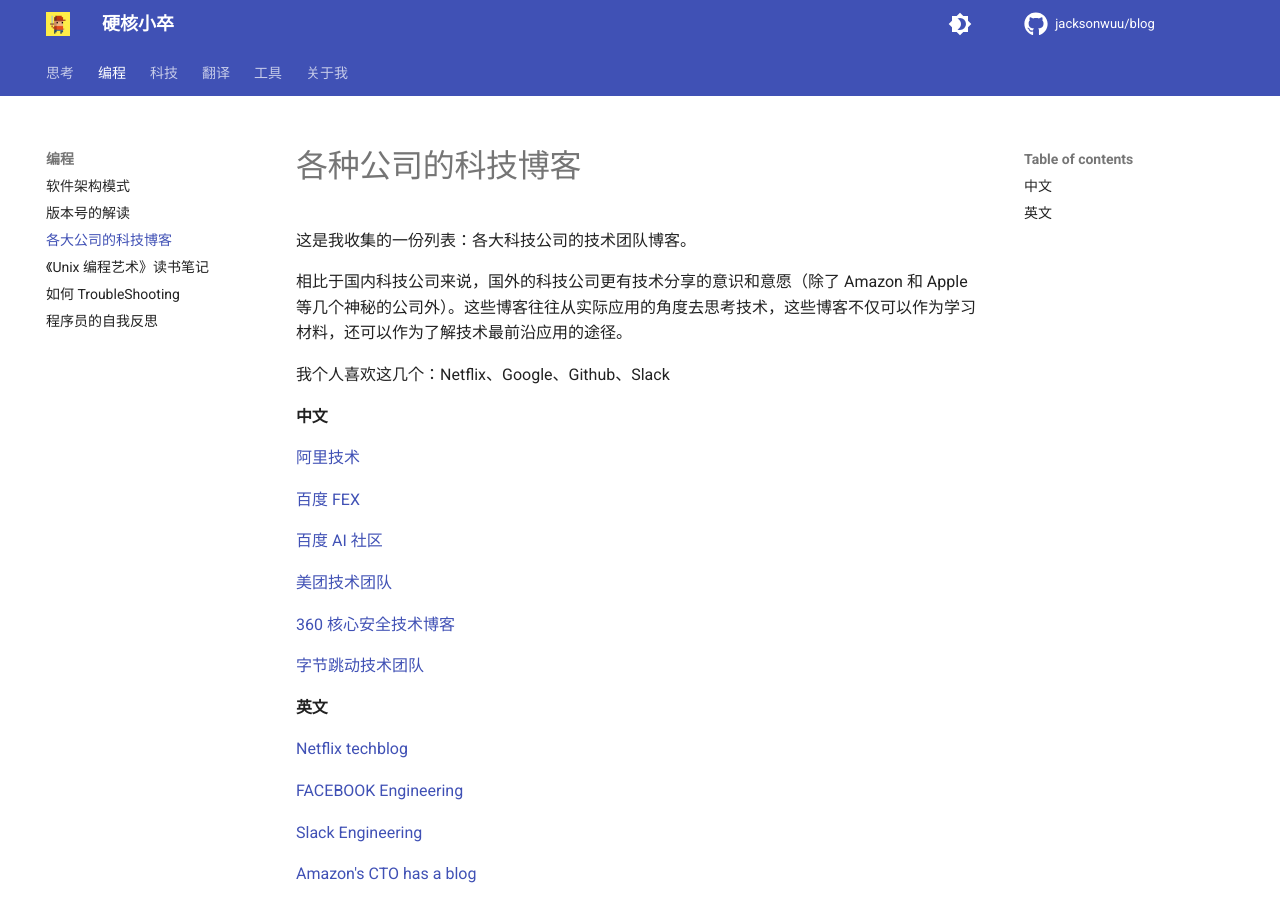
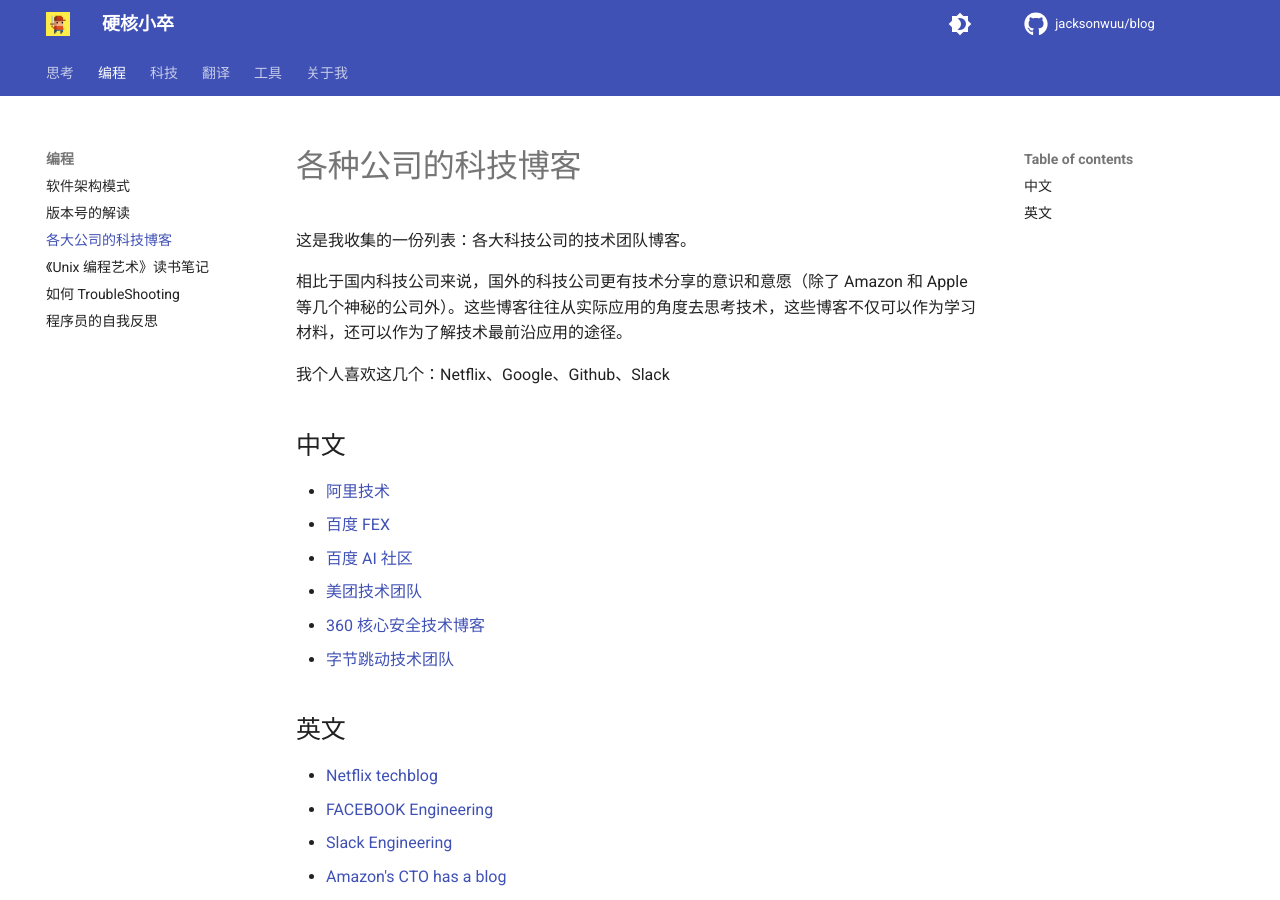
Before and after one commit to jacksonwuu/blog, an MkDocs documentation site: the page built from docs/programming/各大公司的科技博客.md, in a window 1280 px wide and 900 px high. Built offline with MkDocs 1.6.1 and Material for MkDocs 9.7.7, drawn with Linux system fonts in a browser that asks for light colours; comment, search, counter and statistics services are not loaded.

Commit message:
Improve some old posts

```diff
--- a/docs/programming/各大公司的科技博客.md
+++ b/docs/programming/各大公司的科技博客.md
@@ -6,60 +6,35 @@
 
 我个人喜欢这几个：Netflix、Google、Github、Slack
 
-#### 中文
+## 中文
 
-[阿里技术](https://102.alibaba.com/)
+-   [阿里技术](https://102.alibaba.com/)
+-   [百度 FEX](http://fex.baidu.com/)
+-   [百度 AI 社区](https://ai.baidu.com/forum)
+-   [美团技术团队](https://tech.meituan.com/)
+-   [360 核心安全技术博客](https://blogs.360.cn/)
+-   [字节跳动技术团队](https://www.infoq.cn/profile/9D04D70F8614EE/publish)
 
-[百度 FEX](http://fex.baidu.com/)
+## 英文
 
-[百度 AI 社区](https://ai.baidu.com/forum)
-
-[美团技术团队](https://tech.meituan.com/)
-
-[360 核心安全技术博客](https://blogs.360.cn/)
-
-[字节跳动技术团队](https://www.infoq.cn/profile/9D04D70F8614EE/publish)
-
-#### 英文
-
-[Netflix techblog](https://netflixtechblog.com/)
-
-[FACEBOOK Engineering](https://engineering.fb.com/)
-
-[Slack Engineering](https://slack.engineering/)
-
-[Amazon's CTO has a blog](https://www.allthingsdistributed.com/)
-
-[The Airbnb Tech Blog](https://medium.com/airbnb-engineering)
-
-[Google Developers](https://developers.googleblog.com/)
-
-[Microsoft Developer Blogs](https://devblogs.microsoft.com/)
-
-[The Corner](https://developer.squareup.com/blog/)
-
-[Twitter Engineering](https://blog.twitter.com/engineering/en_us)
-
-[LinkedIn Engineering](https://engineering.linkedin.com/)
-
-[Nginx Blog](https://www.nginx.com/blog/)
-
-[Cisco Umbrella](https://umbrella.cisco.com/blog)
-
-[Github Engineering](https://githubengineering.com/)
-
-[BuzzFeed Tech](https://tech.buzzfeed.com/)
-
-[Spotify Engineering](https://engineering.atspotify.com/)
-
-[Uber Engineering](https://eng.uber.com/)
-
-[code.flickr.com](https://code.flickr.net/)
-
-[Yelp Engineering and Product](https://www.yelp.com/engineering)
-
-[Dropbox.Tech](https://dropbox.tech/)
-
-[The Cloudflare Blog](https://blog.cloudflare.com/)
-
-[O'reilly Radar](https://www.oreilly.com/radar/)
+-   [Netflix techblog](https://netflixtechblog.com/)
+-   [FACEBOOK Engineering](https://engineering.fb.com/)
+-   [Slack Engineering](https://slack.engineering/)
+-   [Amazon's CTO has a blog](https://www.allthingsdistributed.com/)
+-   [The Airbnb Tech Blog](https://medium.com/airbnb-engineering)
+-   [Google Developers](https://developers.googleblog.com/)
+-   [Microsoft Developer Blogs](https://devblogs.microsoft.com/)
+-   [The Corner](https://developer.squareup.com/blog/)
+-   [Twitter Engineering](https://blog.twitter.com/engineering/en_us)
+-   [LinkedIn Engineering](https://engineering.linkedin.com/)
+-   [Nginx Blog](https://www.nginx.com/blog/)
+-   [Cisco Umbrella](https://umbrella.cisco.com/blog)
+-   [Github Engineering](https://githubengineering.com/)
+-   [BuzzFeed Tech](https://tech.buzzfeed.com/)
+-   [Spotify Engineering](https://engineering.atspotify.com/)
+-   [Uber Engineering](https://eng.uber.com/)
+-   [code.flickr.com](https://code.flickr.net/)
+-   [Yelp Engineering and Product](https://www.yelp.com/engineering)
+-   [Dropbox.Tech](https://dropbox.tech/)
+-   [The Cloudflare Blog](https://blog.cloudflare.com/)
+-   [O'reilly Radar](https://www.oreilly.com/radar/)
```
Also changed, not shown: docs/programming/版本号的解读.md (+3 -1 lines), docs/programming/软件架构模式.md (+2 -0 lines).
